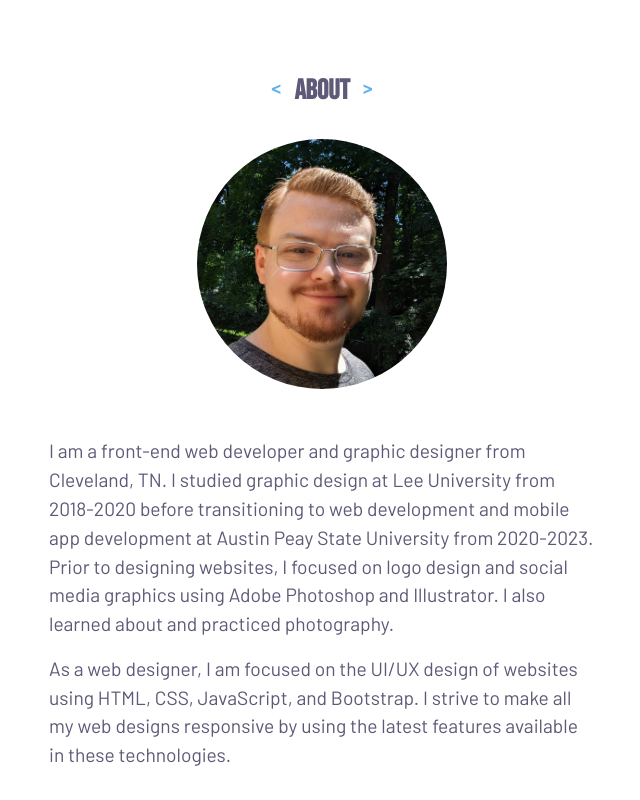
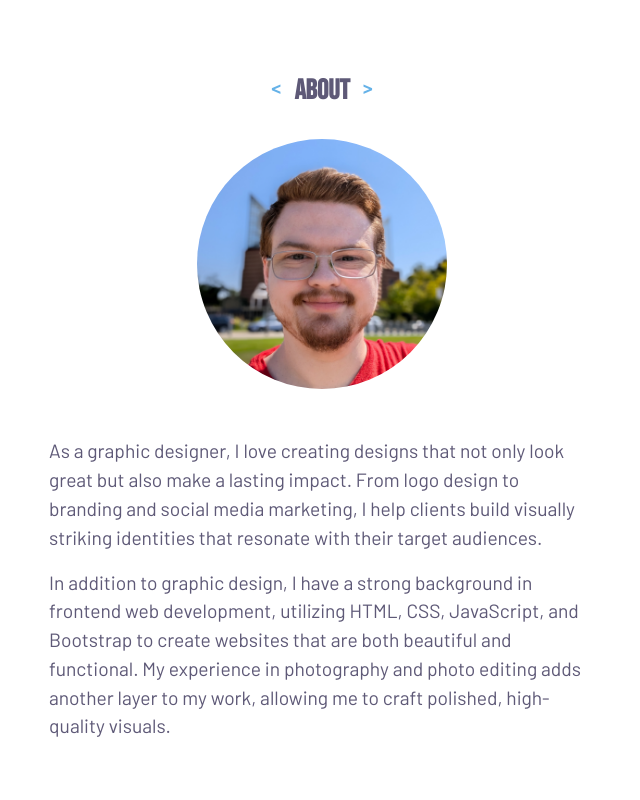
Before and after one commit to willstewartcode/willstewartcode.github.io, a plain HTML site: page index.htm in a window 1280 px wide. Shown: the part 4780-5580 px from the top of the page, without its empty margins (318-958 px from the left). Drawn offline with nearby package versions, Linux system fonts and the light colour scheme.

Commit message:
updated about section with new profile picture and text

```diff
--- a/index.htm
+++ b/index.htm
@@ -395,25 +395,16 @@
          </div>
          <div class="row section-item hidden mb-5">
             <div class="col">
-               <img src="images/profile-2024-1080x1080.jpg" class="profile-pic" alt="">
+               <img src="images/portrait-2024-v2-1080x1080.png" class="profile-pic" alt="">
             </div>
          </div>
          <div class="row section-item hidden justify-content-center">
             <div class="col-lg-6 d-flex flex-column align-items-center">
                <p class="about-text">
-                  I am a front-end web developer and graphic designer from Cleveland, TN. I studied graphic design
-                  at Lee University from 2018-2020 before transitioning to web development and mobile app
-                  development at Austin Peay State University from 2020-2023.
-                  Prior to designing websites, I focused on logo design and social media graphics using Adobe Photoshop
-                  and Illustrator.
-                  I also learned about and practiced photography.
+                  As a graphic designer, I love creating designs that not only look great but also make a lasting impact. From logo design to branding and social media marketing, I help clients build visually striking identities that resonate with their target audiences.
                </p>
                <p class="about-text">
-                  As a web designer, I am focused on the UI/UX design of websites using HTML, CSS, JavaScript, and
-                  Bootstrap.
-                  I strive to make all my web designs responsive by using the latest features available in these
-                  technologies.
-               </p>
+                  In addition to graphic design, I have a strong background in frontend web development, utilizing HTML, CSS, JavaScript, and Bootstrap to create websites that are both beautiful and functional. My experience in photography and photo editing adds another layer to my work, allowing me to craft polished, high-quality visuals.               </p>
             </div>
          </div>
       </section>
```
Also changed, not shown: images/portrait-2024-v2-1080x1080.png (added).
